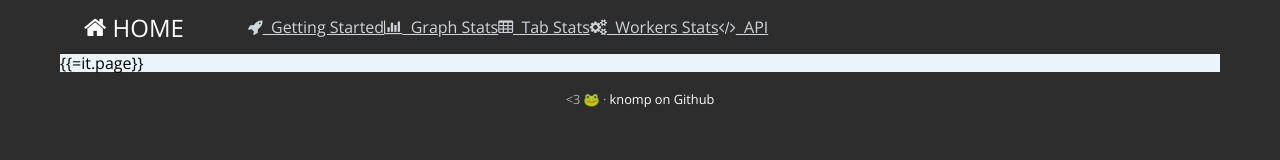
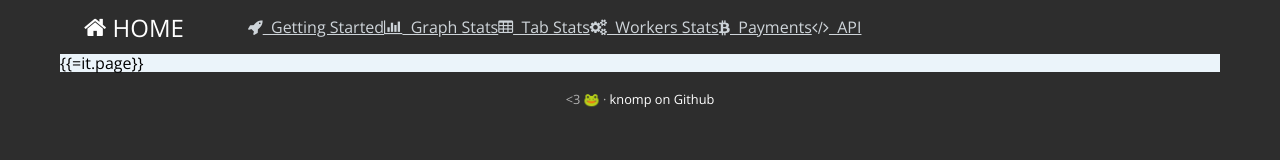
Before and after one commit to webworker01/knomp, a website: page website/default/index.html in a window 1280 px wide. Drawn offline with nearby package versions, Linux system fonts and the light colour scheme; no server answers.

Commit message:
Add payments to menu

```diff
--- a/website/default/index.html
+++ b/website/default/index.html
@@ -57,6 +57,12 @@
                     Workers Stats
                 </a>
             </li>
+            <li class="{{? it.selected === 'payments' }}pure-menu-selected{{?}}">
+                <a class="hot-swapper" href="/payments">
+                    <i class="fa fa-bitcoin"></i>&nbsp;
+                    Payments
+                </a>
+            </li>
             <li class="{{? it.selected === 'api' }}pure-menu-selected{{?}}">
                 <a class="hot-swapper" href="/api">
                     <i class="fa fa-code"></i>&nbsp;
```
